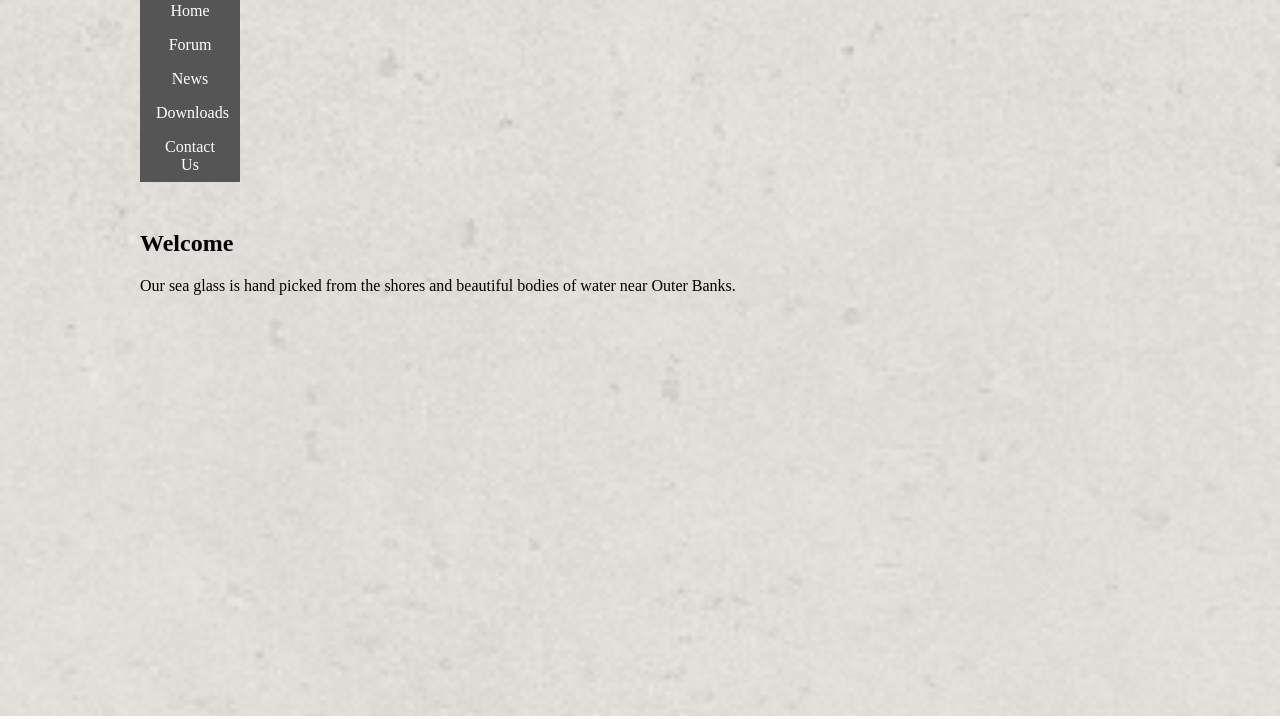
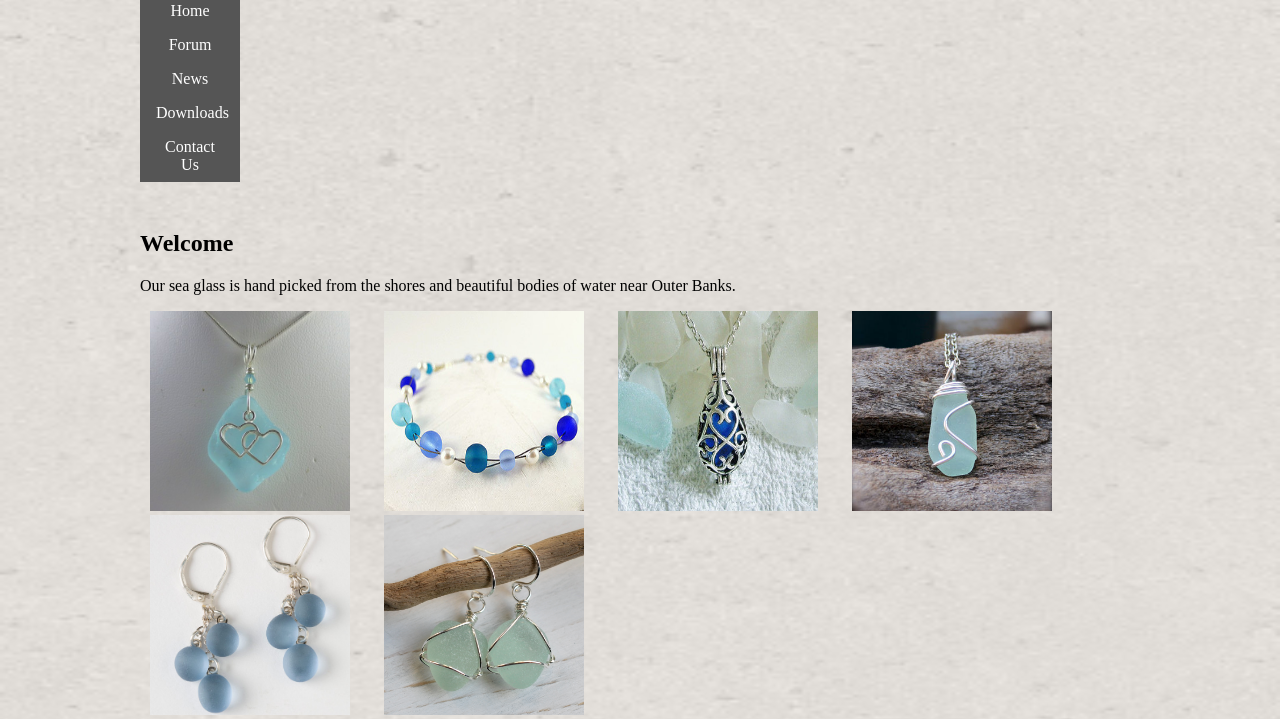
Before and after one commit to lorrainep/Appppp, a plain HTML site: page index.html in a window 1280 px wide. Shown: the part 84-803 px from the top of the page. Drawn offline with Linux system fonts and the light colour scheme.

Commit message:
More pictures

```diff
--- a/index.html
+++ b/index.html
@@ -14,6 +14,9 @@
 	<span id="header-name">Seaside Jewelry</span>
 	<!--search-->
 	<input type="text" id="search" placeholder="Search the magic" />
+	<input type="text" id="Email" placeholder="Email" />
+	</br>
+	<input type="text" id="Password" placeholder="Password" />
 	</header>
 	</br>
 	<!--Buttons?-->
@@ -30,6 +33,11 @@
 	<section id="Welcome">
 	<h1>Welcome</h1>
 	<p> Our sea glass is hand picked from the shores and beautiful bodies of water near Outer Banks.</p>
-
+	<a href="html?" id="AquaNecklace"><img src="img/AquaNecklace.jpg" width="200" height="200" /></a>
+	<a href="html?" id="BlueBracelet"><img src="img/BlueBracelet.jpg" width="200" height="200" /></a>
+	<a href="html?" id="BlueGlassNecklace"><img src="img/BlueGlassNecklace.jpg" width="200" height="200" /></a>
+	<a href="html?" id="BlueNecklace"><img src="img/BlueNecklace.jpg" width="200" height="200" /></a>
+	<a href="html?" id="BlueSeaGlassEarrings"><img src="img/BlueSeaGlassEarrings.jpg" width="200" height="200" /></a>
+	<a href="html?" id="GreenEarrings"><img src="img/GreenEarrings.jpg" width="200" height="200" /></a>
 </body>
 </html>
--- a/main.css
+++ b/main.css
@@ -22,8 +22,16 @@ body {
 	float: center;
 	padding: 5px;
 	margin: 5px 0px 5px 5px;
+}
 
+#Email {
+float: right;
 }
+
+#Password {
+	float:right;
+}
+
 #Welcome {
 	float: left;
 	margin: 10px 10px 0px 0px;
@@ -37,12 +45,13 @@ ul {
 	width: 100px;
 	background-color: #f1f1f1;
 	text-align: center;
+}
 
-}
 
 li {
 	display: inline;
 }
+
 
 li a {
 	display: block;
@@ -56,3 +65,27 @@ li a:hover {
 	background-color: black;
 	color: white;
 }
+
+#AquaNecklace {
+	margin: 10px 20px 10px 10px;
+}
+
+#BlueBracelet {
+	margin: 10px 20px 10px 10px;
+}
+
+#BlueGlassNecklace {
+	margin: 10px 20px 10px 10px;
+}
+
+#BlueNecklace {
+	margin: 10px 20px 10px 10px;
+}
+
+#BlueSeaGlassEarrings {
+	margin: 10px 20px 10px 10px;
+}
+
+#GreenEarrings {
+	margin: 10px 20px 10px 10px;
+}
```
